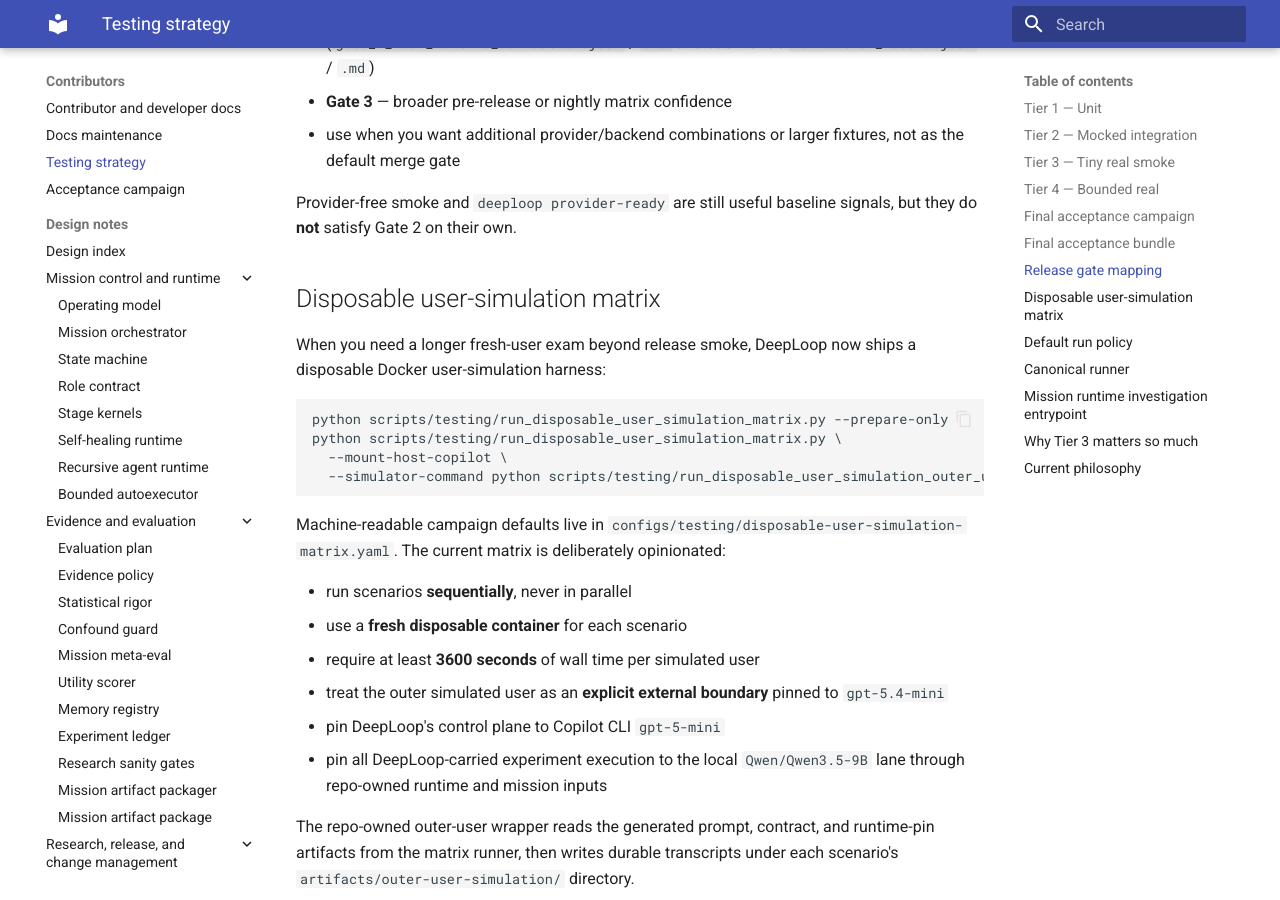
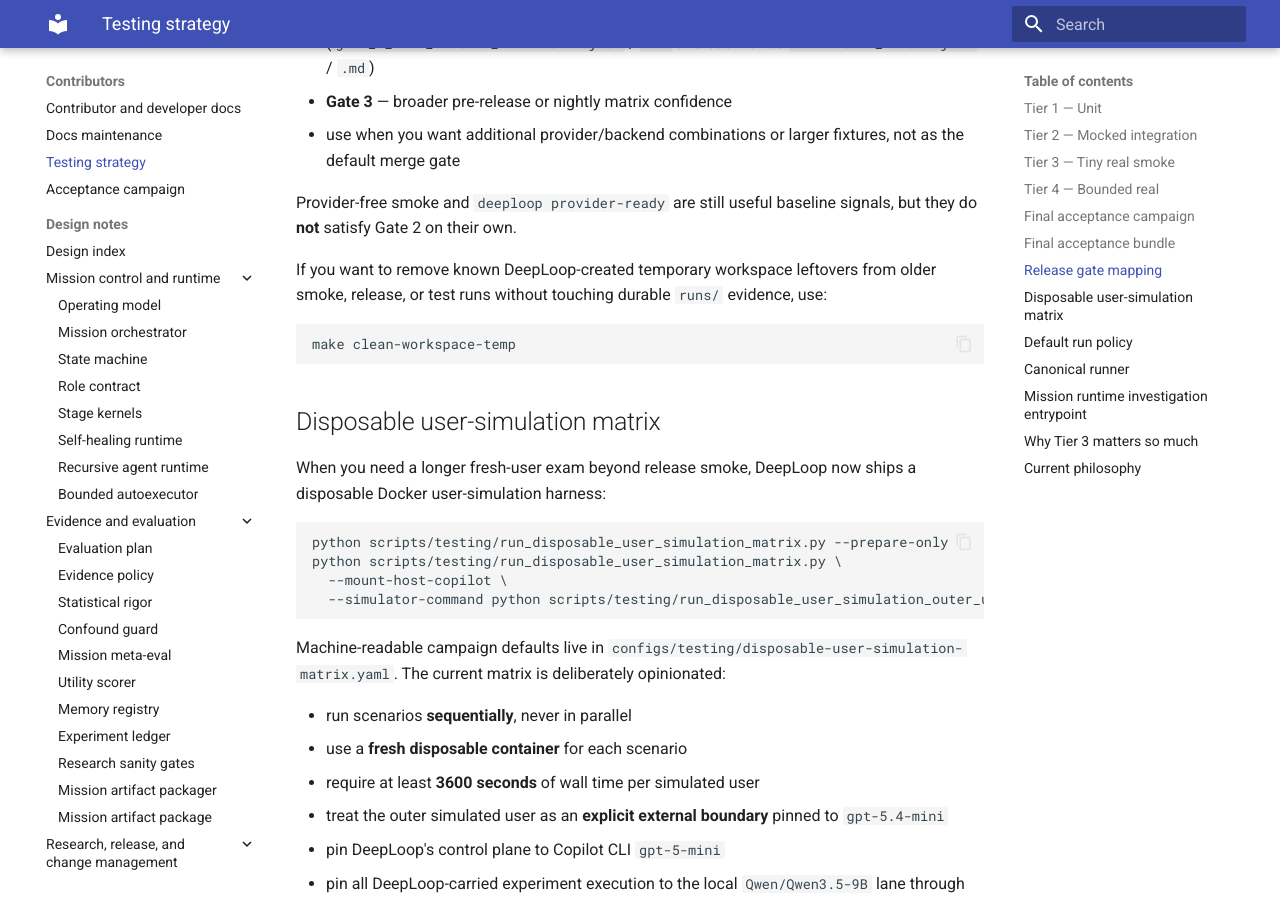
Before and after one commit to MoyYuan/DeepLoop, an MkDocs documentation site: the page built from docs/reference/testing-strategy.md, in a window 1280 px wide and 900 px high, scrolled down 4834 px. Built offline with MkDocs 1.6.1 and Material for MkDocs 9.7.7, drawn with Linux system fonts in a browser that asks for light colours.

Commit message:
Tighten workspace hygiene for release smoke
Co-authored-by: Copilot <223556219+Copilot@users.noreply.github.com>

````diff
--- a/docs/reference/testing-strategy.md
+++ b/docs/reference/testing-strategy.md
@@ -200,6 +200,14 @@ DeepLoop's release story sits on top of the engineering tiers:
 Provider-free smoke and `deeploop provider-ready` are still useful baseline
 signals, but they do **not** satisfy Gate 2 on their own.
 
+If you want to remove known DeepLoop-created temporary workspace leftovers from
+older smoke, release, or test runs without touching durable `runs/` evidence,
+use:
+
+```text
+make clean-workspace-temp
+```
+
 ## Disposable user-simulation matrix
 
 When you need a longer fresh-user exam beyond release smoke, DeepLoop now ships
````
Also changed, not shown: 3 other files.
